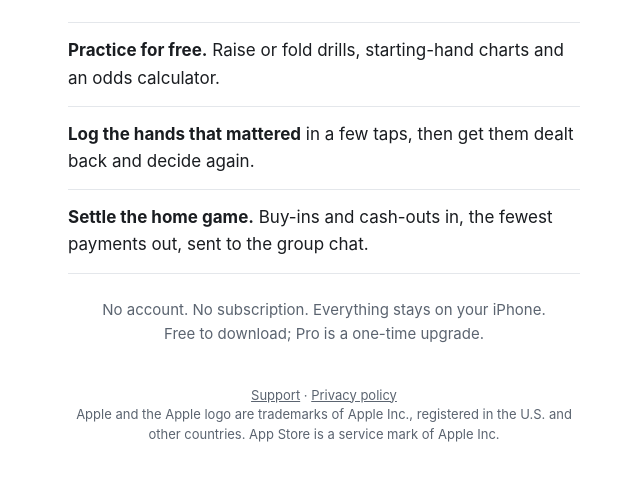
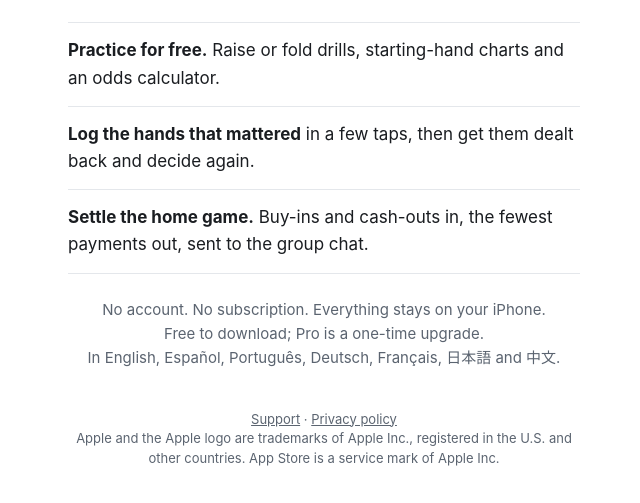
Before and after one commit to daviddingdev/poker-appstore-public, a plain HTML site: page index.html in a window 1280 px wide. Shown: the part 391-894 px from the top of the page, without its empty margins (316-956 px from the left). Drawn offline with Linux system fonts and the light colour scheme.

Commit message:
Home page: the app's eight languages (1.2)
Merge once 1.2 is live on the App Store; until then the line would not be true.

Co-Authored-By: Claude Opus 5.5 <noreply@anthropic.com>

```diff
--- a/index.html
+++ b/index.html
@@ -54,7 +54,8 @@
 </ul>
 
 <p class="note">No account. No subscription. Everything stays on your iPhone.<br>
-Free to download; Pro is a one-time upgrade.</p>
+Free to download; Pro is a one-time upgrade.<br>
+In English, Español, Português, Deutsch, Français, 日本語 and 中文.</p>
 
 <p class="foot">
   <a href="support/">Support</a> · <a href="privacy/">Privacy policy</a><br>
```
